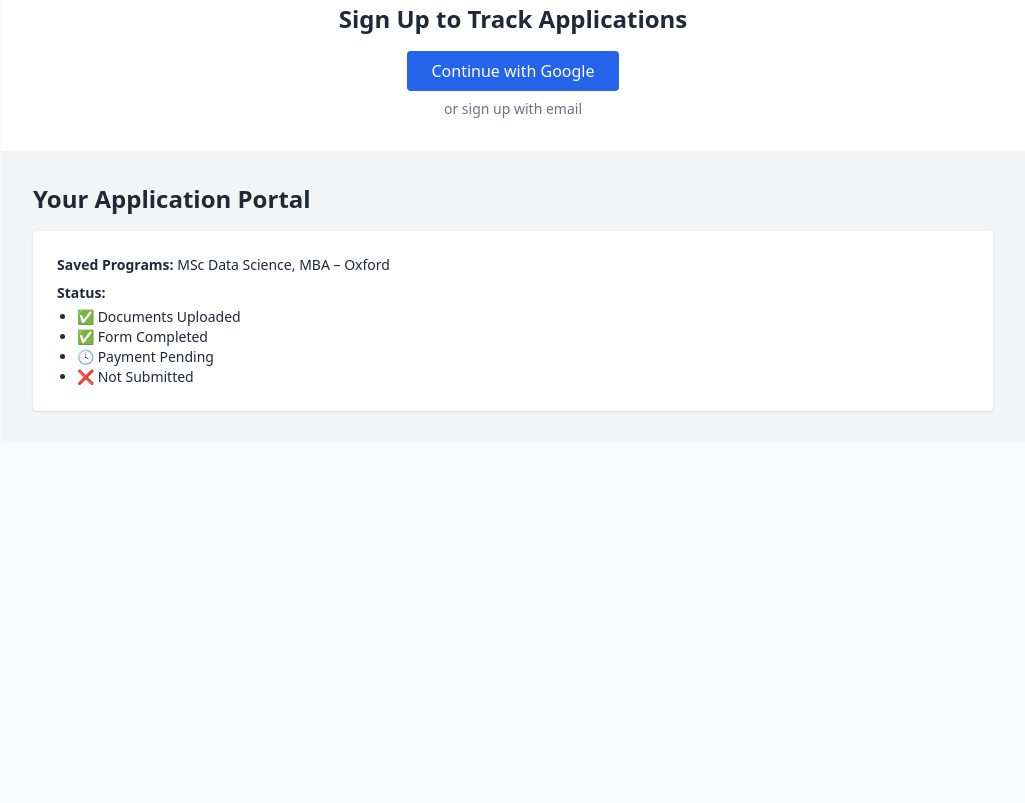
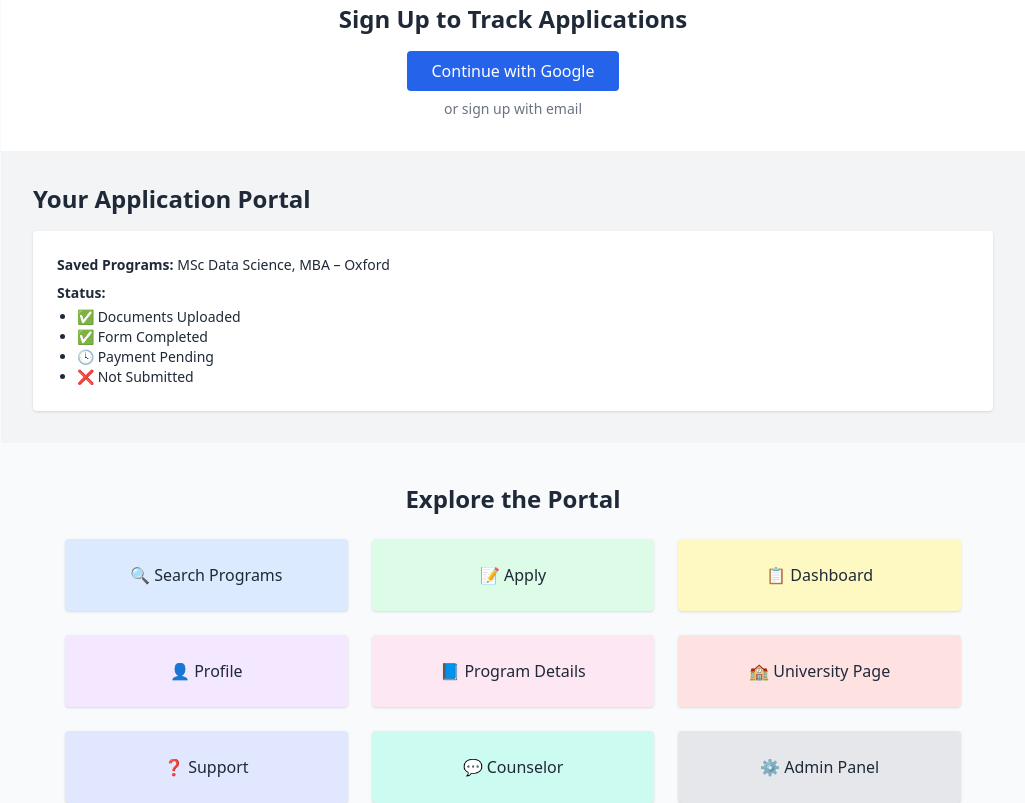
Before and after one commit to Speedy2904/Hjortur, a plain HTML site: page index.html in a window 1280 px wide. Shown: the part 1477-2280 px from the top of the page, without its empty margins (127-1152 px from the left). Before the commit the page ends 1920 px from the top, so only its background shows below. Drawn offline with nearby package versions, Linux system fonts and the light colour scheme.

Commit message:
Update index.html

```diff
--- a/index.html
+++ b/index.html
@@ -134,3 +134,18 @@
 
 </body>
 </html>
+<!-- Portal Navigation Grid -->
+<section class="text-center mt-10 px-4">
+  <h2 class="text-2xl font-bold mb-6">Explore the Portal</h2>
+  <div class="grid grid-cols-1 sm:grid-cols-2 md:grid-cols-3 gap-6 max-w-4xl mx-auto">
+    <a href="search.html" class="bg-blue-100 p-6 rounded hover:bg-blue-200 shadow">🔍 Search Programs</a>
+    <a href="apply.html" class="bg-green-100 p-6 rounded hover:bg-green-200 shadow">📝 Apply</a>
+    <a href="dashboardaa.html" class="bg-yellow-100 p-6 rounded hover:bg-yellow-200 shadow">📋 Dashboard</a>
+    <a href="profile.html" class="bg-purple-100 p-6 rounded hover:bg-purple-200 shadow">👤 Profile</a>
+    <a href="program.html" class="bg-pink-100 p-6 rounded hover:bg-pink-200 shadow">📘 Program Details</a>
+    <a href="university.html" class="bg-red-100 p-6 rounded hover:bg-red-200 shadow">🏫 University Page</a>
+    <a href="support.html" class="bg-indigo-100 p-6 rounded hover:bg-indigo-200 shadow">❓ Support</a>
+    <a href="counselor.html" class="bg-teal-100 p-6 rounded hover:bg-teal-200 shadow">💬 Counselor</a>
+    <a href="admin.html" class="bg-gray-200 p-6 rounded hover:bg-gray-300 shadow">⚙️ Admin Panel</a>
+  </div>
+</section>
```
